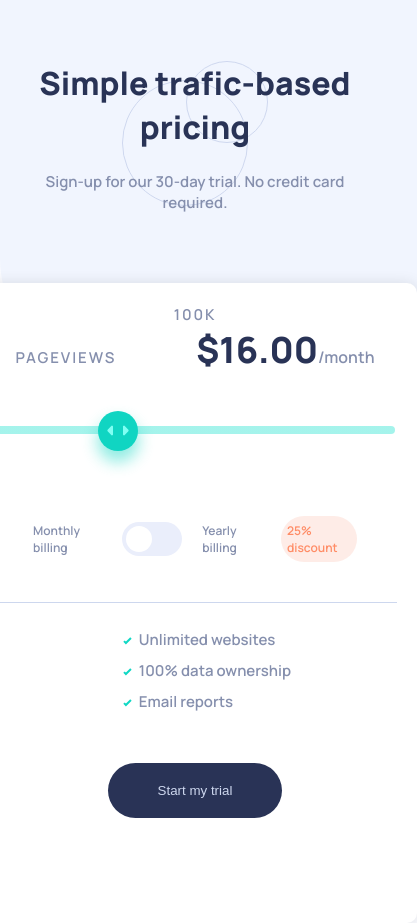
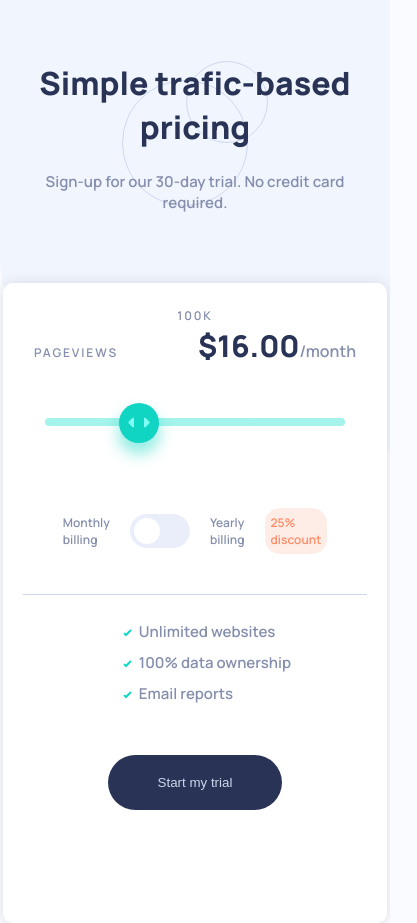
Before and after one commit to Vernacci/interactive-pricing-component, a Vue app: page / in a window 390 px wide. Shown: the whole page, 417 px wide, since content can reach past the window. Built offline with nearby package versions, Linux system fonts and the light colour scheme.

Commit message:
changed responsiviness

```diff
--- a/src/components/Slider.vue
+++ b/src/components/Slider.vue
@@ -130,14 +130,29 @@ watch(price, (newPrice) => {
   .content {
     margin-top: 250px;
     height: 600px;
+    width: 400px;
+  }
+
+  .price {
+    font-size: 30px;
+  }
+
+  .views {
+    font-size: 12px;
   }
 
   .discount {
     font-size: 12px;
+    border-radius: 15px;
   }
 
   .billing {
     font-size: 12px;
   }
 }
+
+@media (max-width: 450px) {
+  .content {
+  }
+}
 </style>
--- a/src/css/slider.css
+++ b/src/css/slider.css
@@ -9,6 +9,12 @@
 @media (max-width: 650px) {
   .slider{
     width: 400px;
+  }
+}
+
+@media (max-width: 450px) {
+  .slider {
+    width: 300px;
   }
 }
 
```
